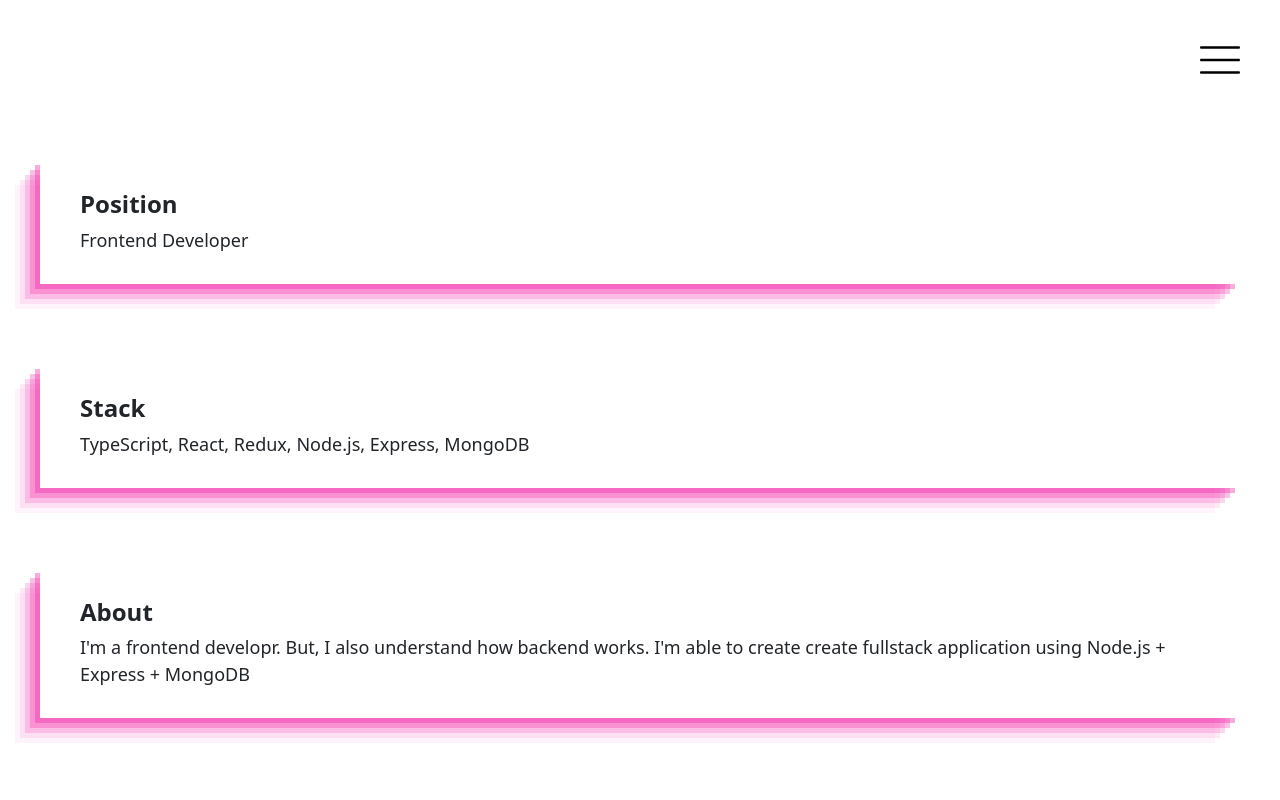
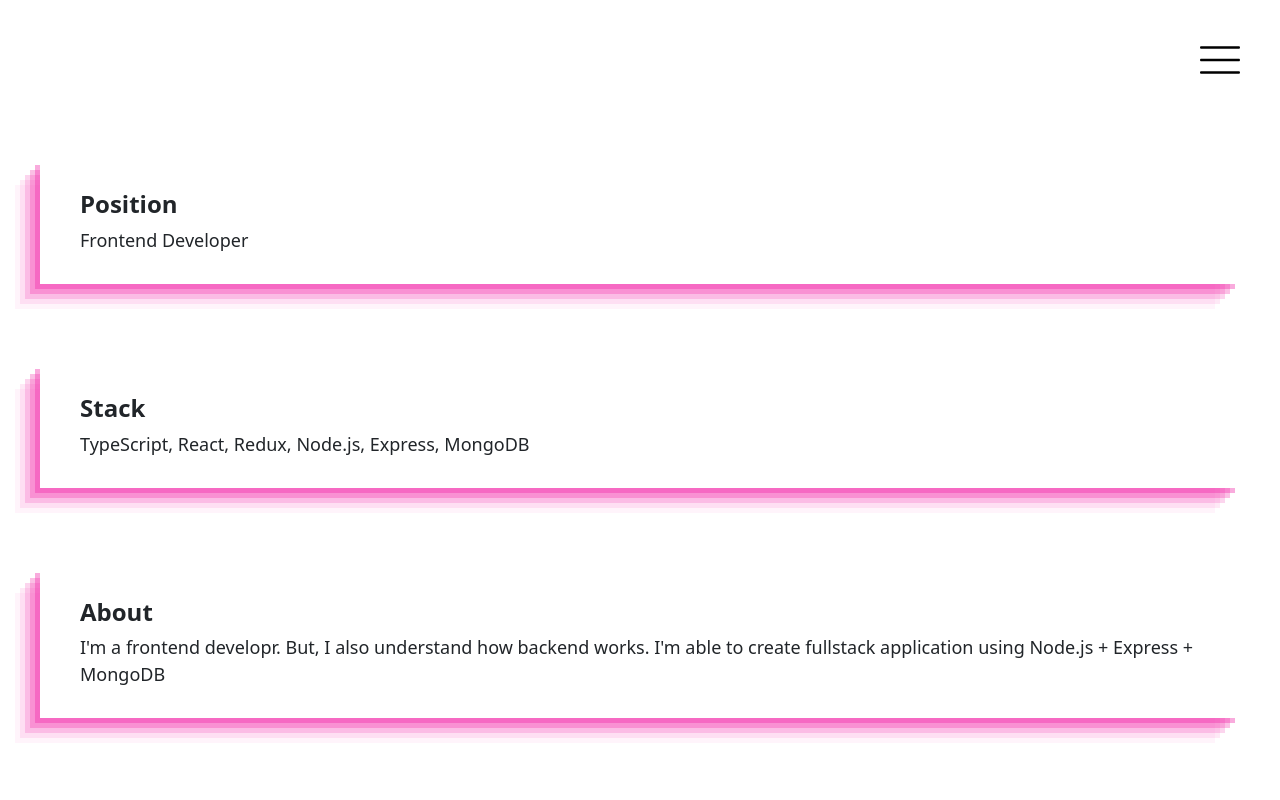
Before and after one commit to crzoukman/gallery-client, a React (Create React App) app: page /about in a window 1280 px wide. Shown: the top 800 px of the page. Built offline with nearby package versions, Linux system fonts and the light colour scheme.

Commit message:
fix: delete 'create' word from about-me

```diff
--- a/src/pages/About/About.tsx
+++ b/src/pages/About/About.tsx
@@ -17,8 +17,7 @@ const About: FC = () => {
       <InfoStyled>
         <h2>About</h2>
         <div>
-          I'm a frontend developr. But, I also understand how backend works. I'm able to create
-          create fullstack application using Node.js + Express + MongoDB
+          I'm a frontend developr. But, I also understand how backend works. I'm able to create fullstack application using Node.js + Express + MongoDB
         </div>
       </InfoStyled>
 
```
